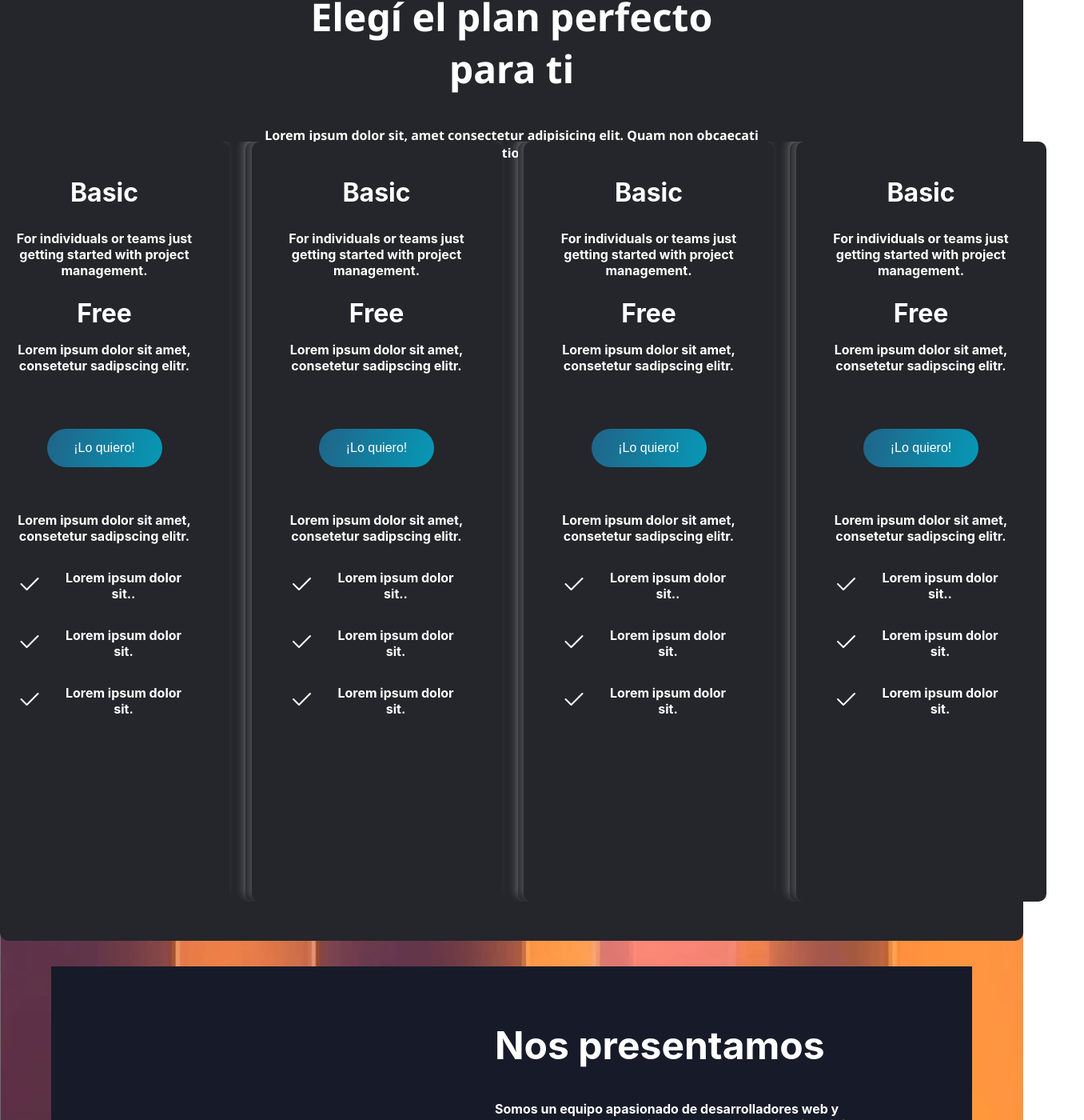
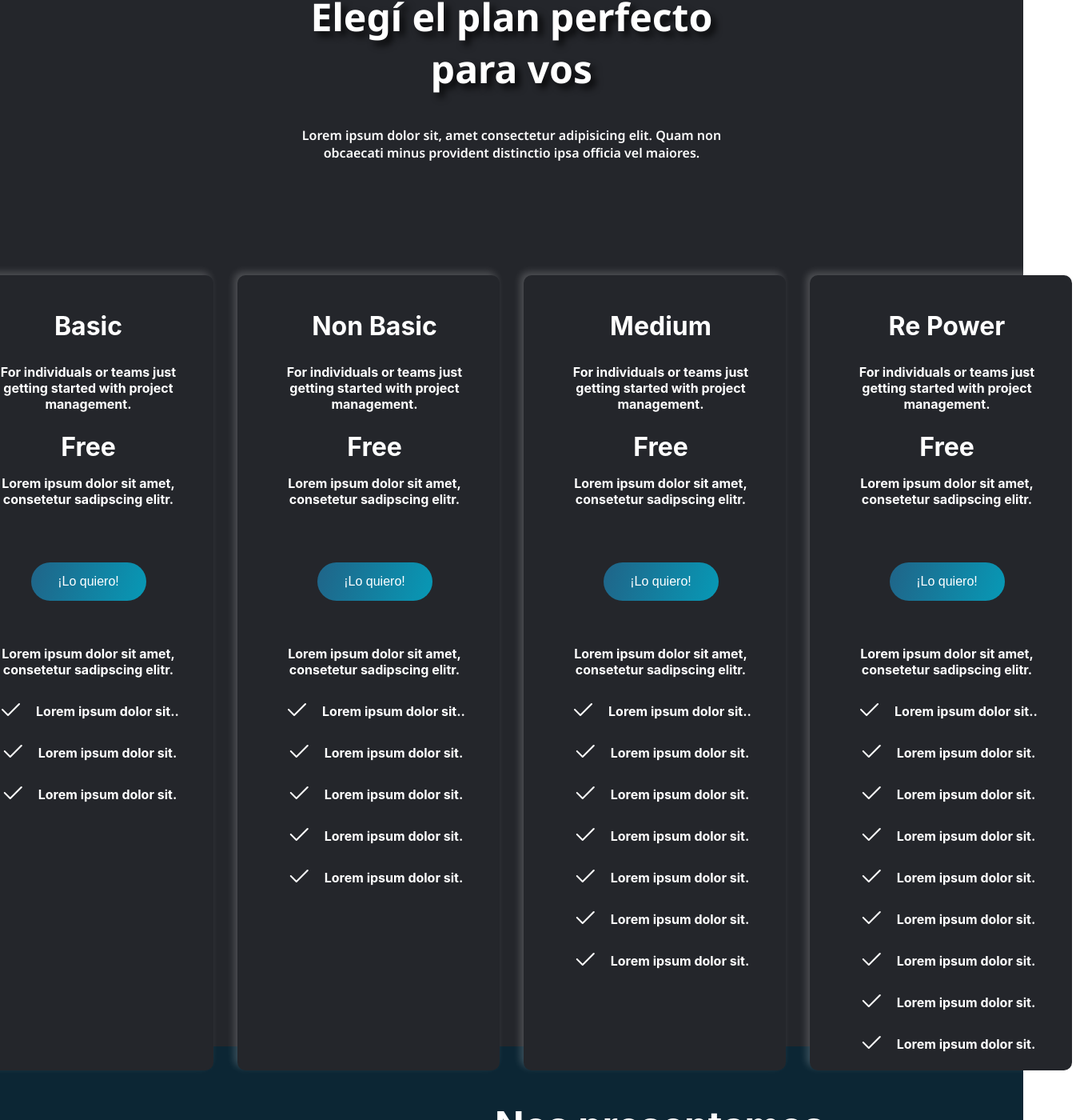
Before and after one commit to ifnoxdesarrollo/if_nox-sitio-v01, a React (Create React App) app: page / in a window 1280 px wide. Shown: the part 5278-6678 px from the top of the page at 80% size, 1356 px wide, since content can reach past the window. Built offline with nearby package versions, Linux system fonts and the light colour scheme.

Commit message:
seccion planes lista - falta contenido

```diff
--- a/src/componentes/Nos presentamos/Nos_presentamos.css
+++ b/src/componentes/Nos presentamos/Nos_presentamos.css
@@ -1,7 +1,6 @@
 .nosotros {
-    background-color: #171B29;
-    width: 90%;
-    margin-top: 2rem;
+    background-color: #0C2634;
+    width: 100%;
 }
 
 .nosotros__contenedor {
--- a/src/componentes/Planes/PlanCard.jsx
+++ b/src/componentes/Planes/PlanCard.jsx
@@ -36,7 +36,7 @@ const PlanCard = () => {
             },
             1280: {
                 slidesPerView: 4,
-                spaceBetween: 20,
+                spaceBetween: 15,
             },
         }}
       >
@@ -82,7 +82,7 @@ const PlanCard = () => {
         <SwiperSlide>
             <div className="planes__contenedor__cards__card">
             <div className="planes__contenedor__cards__card__bloque-1">
-              <h2 className="bloque-1__titulo">Basic</h2>
+              <h2 className="bloque-1__titulo">Non Basic</h2>
               <h3 className="bloque-1__subtitulo-1">
                 For individuals or teams just getting started with project
                 management.
@@ -115,13 +115,25 @@ const PlanCard = () => {
                   Lorem ipsum dolor sit.
                 </h3>
               </div>
+              <div className="bloque-2__items">
+                <i class="bi bi-check2 check-3"></i>
+                <h3 className="bloque-2__subtitulo-4">
+                  Lorem ipsum dolor sit.
+                </h3>
+              </div>
+              <div className="bloque-2__items">
+                <i class="bi bi-check2 check-3"></i>
+                <h3 className="bloque-2__subtitulo-4">
+                  Lorem ipsum dolor sit.
+                </h3>
+              </div>
             </div>
           </div>
         </SwiperSlide>
         <SwiperSlide>
             <div className="planes__contenedor__cards__card">
             <div className="planes__contenedor__cards__card__bloque-1">
-              <h2 className="bloque-1__titulo">Basic</h2>
+              <h2 className="bloque-1__titulo">Medium</h2>
               <h3 className="bloque-1__subtitulo-1">
                 For individuals or teams just getting started with project
                 management.
@@ -154,13 +166,37 @@ const PlanCard = () => {
                   Lorem ipsum dolor sit.
                 </h3>
               </div>
+              <div className="bloque-2__items">
+                <i class="bi bi-check2 check-3"></i>
+                <h3 className="bloque-2__subtitulo-4">
+                  Lorem ipsum dolor sit.
+                </h3>
+              </div>
+              <div className="bloque-2__items">
+                <i class="bi bi-check2 check-3"></i>
+                <h3 className="bloque-2__subtitulo-4">
+                  Lorem ipsum dolor sit.
+                </h3>
+              </div>
+              <div className="bloque-2__items">
+                <i class="bi bi-check2 check-3"></i>
+                <h3 className="bloque-2__subtitulo-4">
+                  Lorem ipsum dolor sit.
+                </h3>
+              </div>
+              <div className="bloque-2__items">
+                <i class="bi bi-check2 check-3"></i>
+                <h3 className="bloque-2__subtitulo-4">
+                  Lorem ipsum dolor sit.
+                </h3>
+              </div>
             </div>
           </div>
         </SwiperSlide>
         <SwiperSlide>
             <div className="planes__contenedor__cards__card">
             <div className="planes__contenedor__cards__card__bloque-1">
-              <h2 className="bloque-1__titulo">Basic</h2>
+              <h2 className="bloque-1__titulo">Re Power</h2>
               <h3 className="bloque-1__subtitulo-1">
                 For individuals or teams just getting started with project
                 management.
@@ -193,6 +229,42 @@ const PlanCard = () => {
                   Lorem ipsum dolor sit.
                 </h3>
               </div>
+              <div className="bloque-2__items">
+                <i class="bi bi-check2 check-3"></i>
+                <h3 className="bloque-2__subtitulo-4">
+                  Lorem ipsum dolor sit.
+                </h3>
+              </div>
+              <div className="bloque-2__items">
+                <i class="bi bi-check2 check-3"></i>
+                <h3 className="bloque-2__subtitulo-4">
+                  Lorem ipsum dolor sit.
+                </h3>
+              </div>
+              <div className="bloque-2__items">
+                <i class="bi bi-check2 check-3"></i>
+                <h3 className="bloque-2__subtitulo-4">
+                  Lorem ipsum dolor sit.
+                </h3>
+              </div>
+              <div className="bloque-2__items">
+                <i class="bi bi-check2 check-3"></i>
+                <h3 className="bloque-2__subtitulo-4">
+                  Lorem ipsum dolor sit.
+                </h3>
+              </div>
+              <div className="bloque-2__items">
+                <i class="bi bi-check2 check-3"></i>
+                <h3 className="bloque-2__subtitulo-4">
+                  Lorem ipsum dolor sit.
+                </h3>
+              </div>
+              <div className="bloque-2__items">
+                <i class="bi bi-check2 check-3"></i>
+                <h3 className="bloque-2__subtitulo-4">
+                  Lorem ipsum dolor sit.
+                </h3>
+              </div>
             </div>
           </div>
         </SwiperSlide>
--- a/src/componentes/Planes/Planes.css
+++ b/src/componentes/Planes/Planes.css
@@ -1,10 +1,10 @@
 .planes {
     width: 100%;
-    max-width: 1366px;
-    height: 1300px;
+    /* max-width: 1366px; */
+    height: 1400px;
     margin-top: 2rem;
+    padding-bottom: 2rem;
     background-color: #24262B;
-    border-radius: 10px;
 }
 
 .planes__contenedor {
@@ -18,42 +18,61 @@
     /* background-color: lightgreen; */
 }
 .planes__contenedor__texto {
-    width: 666px;
-    height: 133px;
+    /* width: 666px; */
+    /* height: 133px; */
     text-align: center;
     margin: 72px 350px 96px;
+    /* background-color: lightcoral; */
 }
 
 .planes__contenedor__texto h2, .planes__contenedor__texto h3 {
     font-family: var(--tipografia-ppal);
 }
 
+.planes__contenedor__texto__titulo {
+    font-size: 48px!important;
+    font-weight: 800;
+    text-shadow: 6px 6px 8px #000000CC;
+}
+
+.planes__contenedor__texto__subtitulo {
+    font-size: 16px!important;
+    font-weight: 600;
+}
+
 .planes__contenedor__cards {
     /* width: 100%; */
-    max-width: 1366px !important;
+    /* max-width: 1366px !important; */
     display: flex;
     justify-content: center;
     align-items: center;
     flex-direction: row;
-
-    /* background-color: lightcoral; */
+    margin: 15px 15px;
 }
 
-.planes__contenedor__cards__card, .swiper-slide {
+.swiper-slide {
     width: 313px!important;
     height: 950px;
-    backdrop-filter: blur(15px);
-    -webkit-backdrop-filter: blur(15px);
+    /* backdrop-filter: blur(15px);
+    -webkit-backdrop-filter: blur(15px); */
     /* margin: 0px 15px 49px 0px; */
     display: flex;
-    justify-content: flex-start;
+    justify-content: space-between;
     align-items: center;
     flex-direction: column;
     border-radius: 10px;
     background: #24262B;
-    margin: 0px 7.5px;
+    margin: 15px 15px;
+    padding-left: 15px;
     box-shadow: -4px -4px 10px #FFFFFF33;
 
+}
+
+.planes__contenedor__cards__card {
+    width: 313px!important;
+    height: 950px;
+
+    /* box-shadow: -4px -4px 10px #FFFFFF33; */
 }
 
 
@@ -68,12 +87,13 @@
 }
 
 .planes__contenedor__cards__card__bloque-2 {
+    margin: 0 auto;
     display: flex;
     justify-content: center;
     align-items: center;
     flex-direction: column;
     text-align: center;
-    width: 220px;
+    width: 80%;
 }
 
 .bloque-1__titulo {
@@ -101,6 +121,7 @@
 .bloque-1__subtitulo-2 {
     color: #FFFFFF;
     font-size: 16px;
+
 }
 
 .bloque-1__boton {
--- a/src/componentes/Planes/Planes.jsx
+++ b/src/componentes/Planes/Planes.jsx
@@ -10,7 +10,7 @@ function Planes() {
         <div className='planes' id='planes'>
             <div className="planes__contenedor">
                 <div className="planes__contenedor__texto">
-                    <h2 className='planes__contenedor__texto__titulo'>Elegí el plan perfecto <br />para ti</h2>
+                    <h2 className='planes__contenedor__texto__titulo'>Elegí el plan perfecto para vos</h2>
                     <h3 className='planes__contenedor__texto__subtitulo'>Lorem ipsum dolor sit, amet consectetur adipisicing elit. Quam non obcaecati minus provident distinctio ipsa officia vel maiores.</h3>
                 </div>
                 <div className="planes__contenedor__cards">
```
